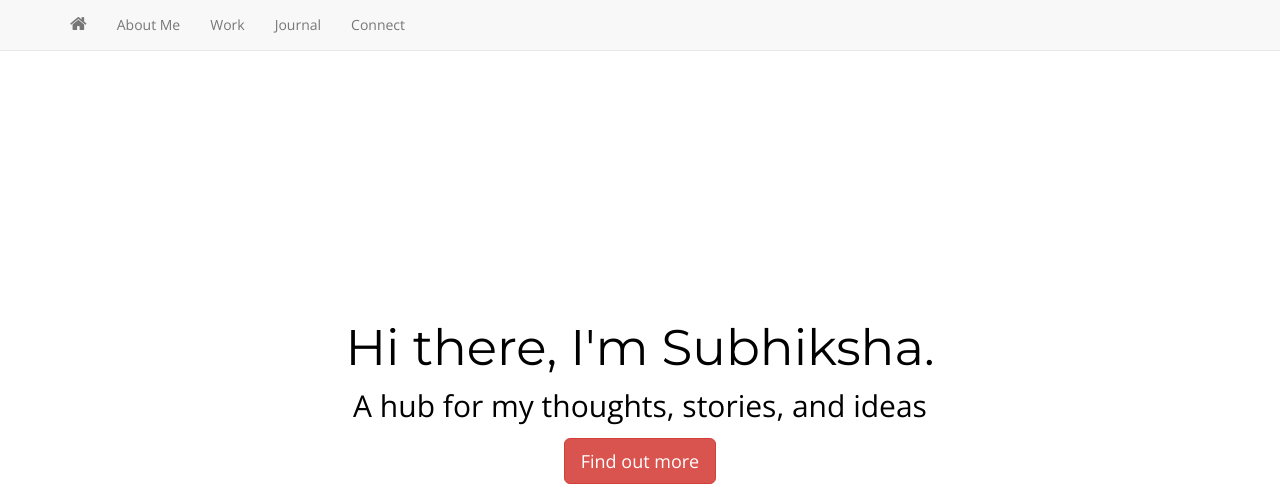
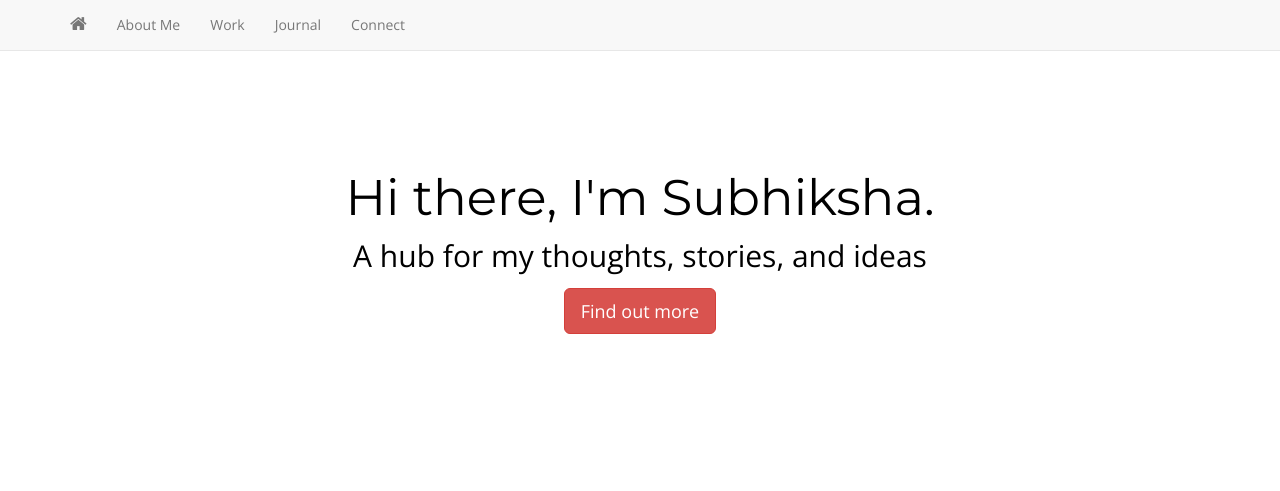
Before and after one commit to smtest123/smtest123.github.io, a plain HTML site: page index.html in a window 1280 px wide. Shown: the top 491 px of the page. Drawn offline with nearby package versions, Linux system fonts and the light colour scheme.

Commit message:
Updated sizing of banner

```diff
--- a/style.css
+++ b/style.css
@@ -28,7 +28,7 @@ a:hover {
 #banner {
   background: white;
   background-size: cover;
-  padding: 300px 0;
+  padding: 150px 0;
   margin: 0;
   text-align: center;
   width: 100%
```
